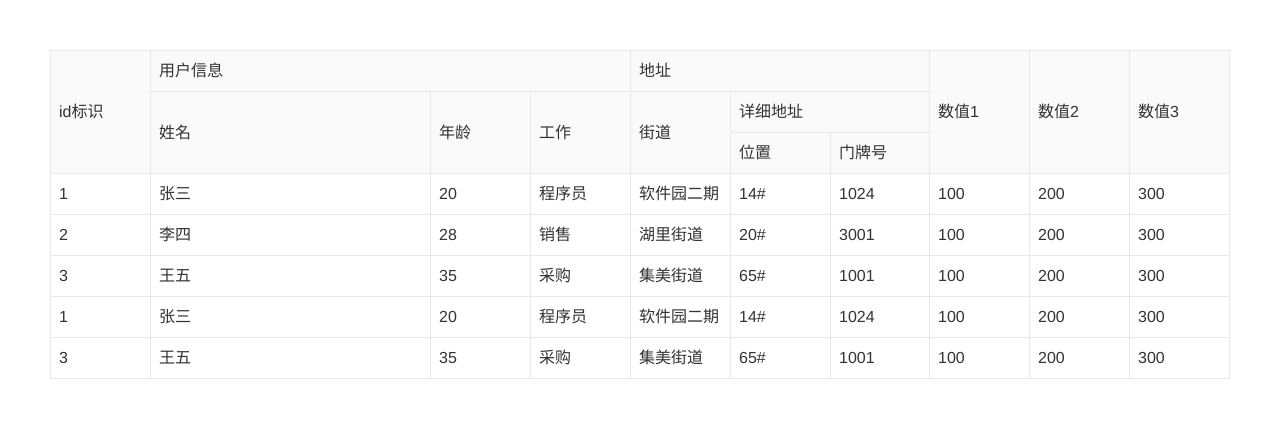
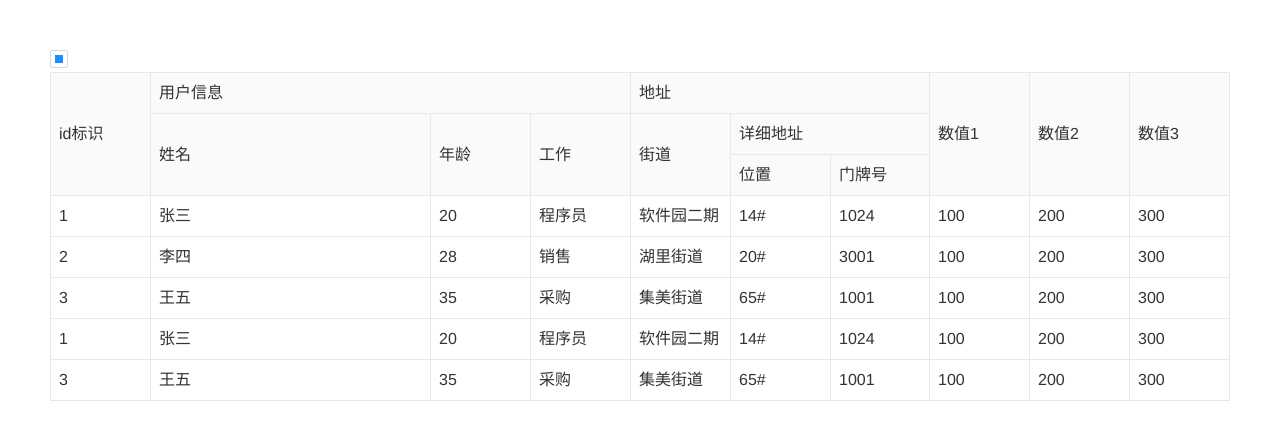
Before and after one commit to kitorv/voce-ui, a Vue app: page / in a window 1280 px wide. Shown: the top 440 px of the page. Built offline with nearby package versions, Linux system fonts and the light colour scheme.

Commit message:
复选框样式

```diff
--- /dev/null
+++ b/packages/components/datagrid-checkbox.vue
@@ -0,0 +1,102 @@
+<template>
+  <label class="vk-datagrid--checkbox vk-datagrid--checkbox-checked vk-datagrid--checkbox-indeterminate">
+    <span class="vk-datagrid--checkbox-inner">
+      <input type="checkbox"
+             class="vk-datagrid--checkbox-inner-input">
+    </span>
+  </label>
+
+</template>
+
+<style  lang="scss">
+.vk-datagrid--checkbox {
+  position: relative;
+  font-size: 14px;
+  line-height: 1;
+  color: rgba(0, 0, 0, 0.65);
+  box-sizing: border-box;
+  margin: 0;
+  padding: 0;
+  list-style: none;
+  line-height: unset;
+  cursor: pointer;
+  display: inline-block;
+}
+
+.vk-datagrid--checkbox-inner {
+  position: relative;
+  top: 0;
+  left: 0;
+  display: block;
+  width: 16px;
+  height: 16px;
+  border: 1px solid #d9d9d9;
+  border-radius: 2px;
+  background-color: #fff;
+  transition: all 0.3s;
+  border-collapse: separate;
+
+  &::after {
+    transform: rotate(45deg) scale(0) translate(-50%, -50%);
+    position: absolute;
+    top: 46%;
+    left: 21%;
+    display: table;
+    width: 5px;
+    height: 9px;
+    border: 2px solid #ffffff;
+    border-top: 0;
+    border-left: 0;
+    content: " ";
+    transition: all 0.1s cubic-bezier(0.71, -0.46, 0.88, 0.6), opacity 0.1s;
+    opacity: 0;
+  }
+}
+
+.vk-datagrid--checkbox:hover .vk-datagrid--checkbox-inner {
+  border-color: #1890ff;
+}
+
+.vk-datagrid--checkbox-inner-input {
+  position: absolute;
+  left: 0;
+  z-index: 1;
+  cursor: pointer;
+  opacity: 0;
+  top: 0;
+  bottom: 0;
+  right: 0;
+  width: 100%;
+  height: 100%;
+}
+
+.vk-datagrid--checkbox-checked {
+  .vk-datagrid--checkbox-inner {
+    background-color: #1890ff;
+    border-color: #1890ff;
+  }
+
+  .vk-datagrid--checkbox-inner:after {
+    transform: rotate(45deg) scale(1) translate(-50%, -50%);
+    opacity: 1;
+  }
+}
+
+.vk-datagrid--checkbox-indeterminate {
+  .vk-datagrid--checkbox-inner {
+    background-color: #fff;
+    border-color: #d9d9d9;
+  }
+
+  .vk-datagrid--checkbox-inner:after {
+    transform: translate(-50%, -50%) scale(1);
+    border: 0;
+    left: 50%;
+    top: 50%;
+    width: 8px;
+    height: 8px;
+    background-color: #1890ff;
+    opacity: 1;
+  }
+}
+</style>
--- a/src/App.vue
+++ b/src/App.vue
@@ -1,5 +1,6 @@
 <template>
   <div id="app">
+    <d-checkbox></d-checkbox>
     <v-data-grid border
                  :columns="columns"
                  :data-source="dataSource"
@@ -10,10 +11,11 @@
 <script>
 import "../packages/style/datagird.scss";
 import VDataGrid from "../packages/components/datagrid";
+import DCheckbox from "../packages/components/datagrid-checkbox";
 
 export default {
   name: "app",
-  components: { VDataGrid },
+  components: { VDataGrid, DCheckbox },
   data() {
     return {
       columns: [
```
